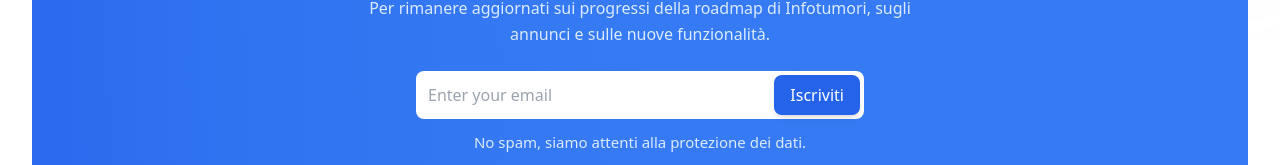
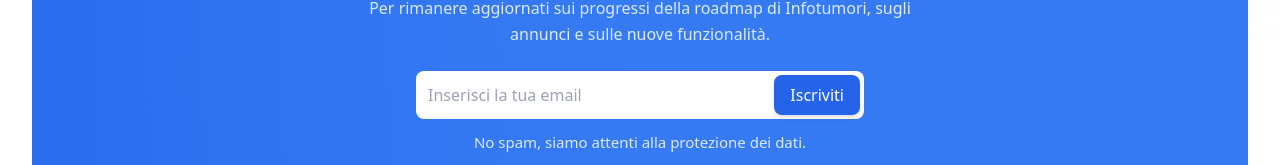
Before and after one commit to sineblia/infotumori, a Next.js app: page / in a window 1280 px wide. Shown: the part 1057-1222 px from the top of the page. Built offline with nearby package versions, Linux system fonts and the light colour scheme.

Commit message:
updated newsletter form for netlify

```diff
--- a/pages/components/Footer.js
+++ b/pages/components/Footer.js
@@ -15,15 +15,20 @@
           </div>
           <div className="mt-6">
             <form
+              name="contact2"
+              method="POST"
+              netlify
+              data-netlify="true"
               onSubmit={(e) => e.preventDefault()}
               className="flex items-center justify-center bg-white rounded-lg p-1 sm:max-w-md sm:mx-auto"
             >
               <input
                 type="email"
-                placeholder="Enter your email"
+                name="email"
+                placeholder="Inserisci la tua email"
                 className="text-gray-500 w-full p-2 outline-none"
               />
-              <button className="p-2 px-3 rounded-lg font-medium text-white bg-blue-600 hover:bg-blue-500 active:bg-blue-700 duration-150 outline-none shadow-md focus:shadow-none sm:px-4">
+              <button className="p-2 px-3 rounded-lg font-medium text-white bg-blue-600 hover:bg-blue-500 active:bg-blue-700 duration-150 outline-none shadow-md focus:shadow-none sm:px-4" type="submit">
                 Iscriviti
               </button>
             </form>
```
